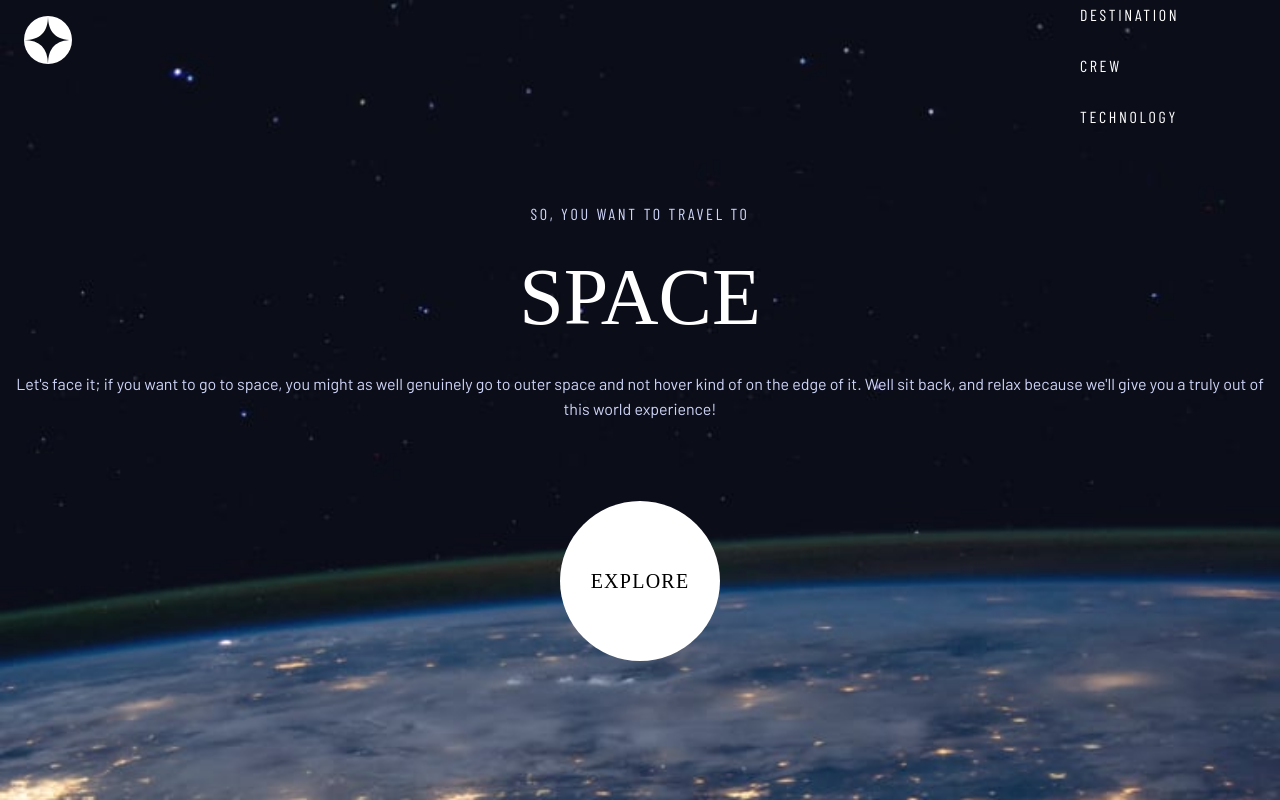
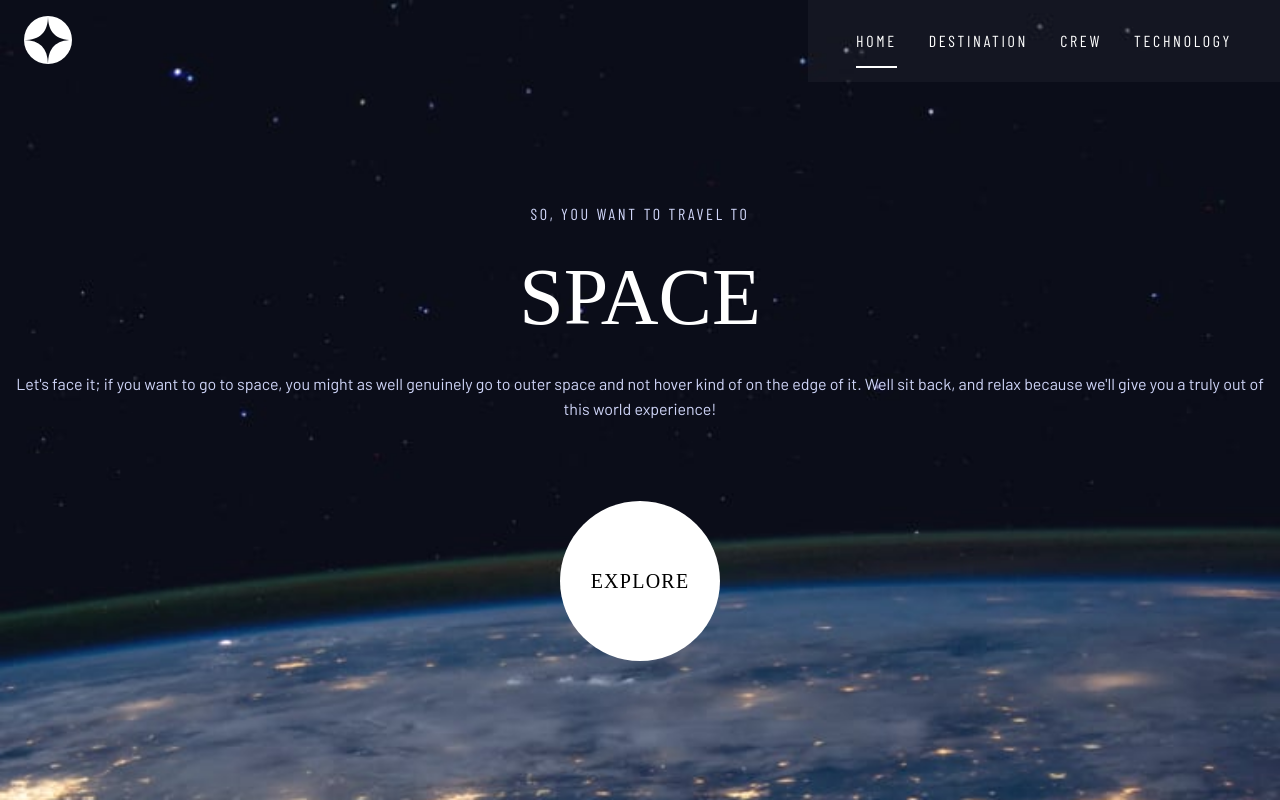
Before and after one commit to S-Brand5136/Space-Tourism, a React (Create React App) app: page / in a window 1280 px wide. Built offline with nearby package versions, Linux system fonts and the light colour scheme; a web font is replaced by a local one.

Commit message:
Add styling for tablet breakpoint

```diff
--- a/src/components/NavList.js
+++ b/src/components/NavList.js
@@ -1,5 +1,7 @@
-import React from "react";
+import React, { useEffect } from "react";
 import NavItem from "./NavItem";
+
+import "./styles/NavList.scss";
 
 const NavList = (props) => {
   const navItems = props.urls.map((item, index) => {
--- a/src/components/styles/NavItem.scss
+++ b/src/components/styles/NavItem.scss
@@ -12,6 +12,12 @@ li.navItem {
   text-transform: uppercase;
 
   &--active {
+    @media only screen and (min-width: $breakpoint-mobile) {
+      a {
+        padding-bottom: 1rem;
+        border-bottom: 2px solid white;
+      }
+    }
   }
 
   span {
--- /dev/null
+++ b/src/components/styles/NavList.scss
@@ -0,0 +1,15 @@
+@import "../../styles/variables.scss";
+
+@media only screen and (min-width: $breakpoint-mobile) {
+  ul.navlist {
+    display: flex;
+    justify-content: center;
+    align-items: center;
+    background: rgba($primary, 0.04);
+    padding: 1rem 2rem 1rem 2rem;
+
+    li.navItem {
+      width: auto;
+    }
+  }
+}
--- a/src/components/styles/Navigation.scss
+++ b/src/components/styles/Navigation.scss
@@ -7,6 +7,14 @@
   height: 5rem;
   width: 100vw;
   position: fixed;
-  padding: 1.5rem;
   top: 0;
+
+  @media screen and (max-width: $breakpoint-mobile) {
+    padding: 1.5rem;
+  }
+
+  svg {
+    width: 100%;
+    padding-left: 1.5rem;
+  }
 }
```
